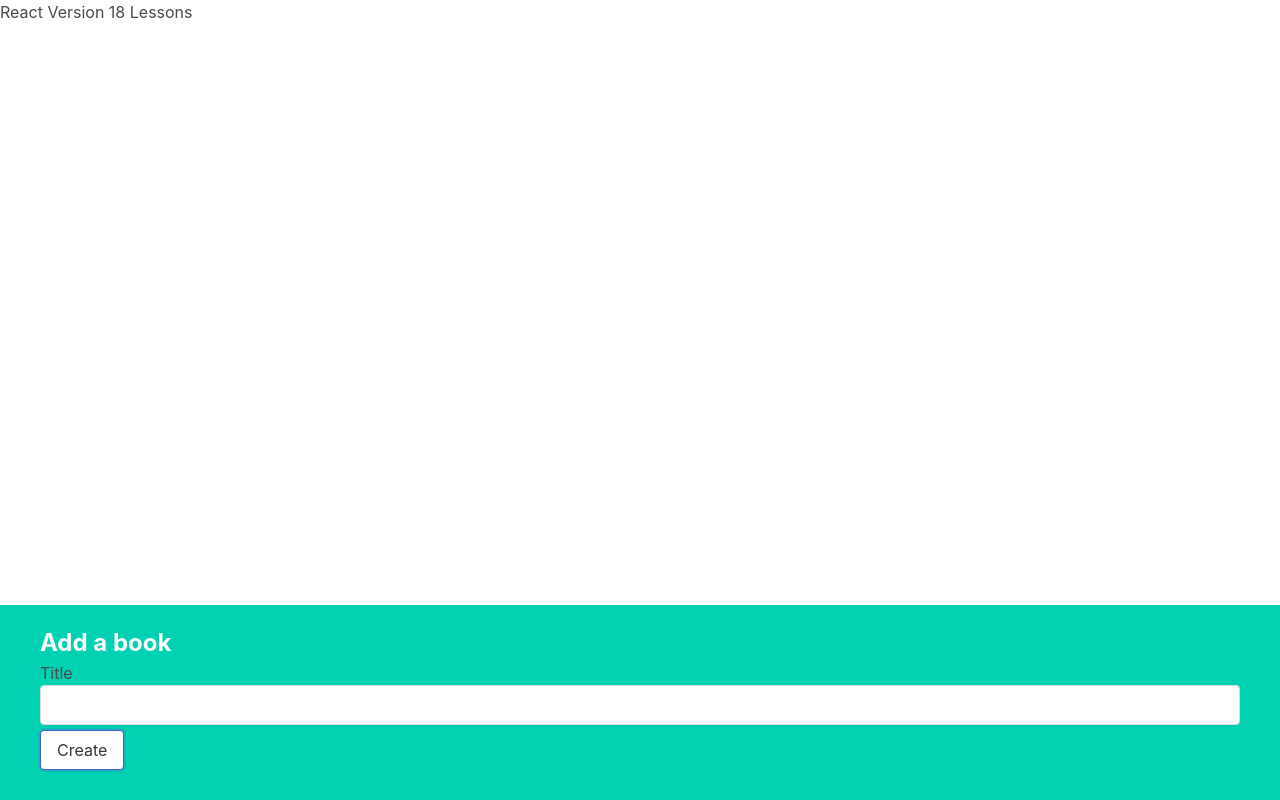
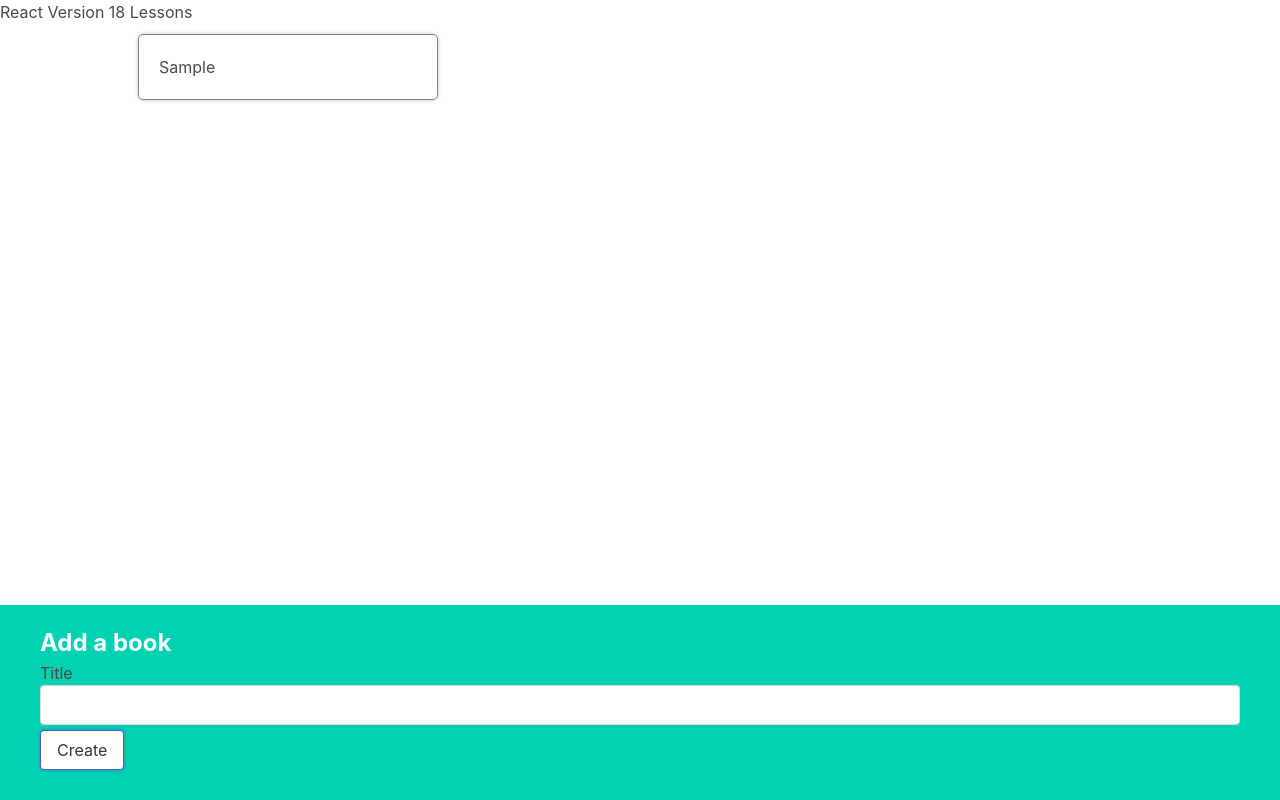
Before and after one commit to hafeezrq/react18-lessons, a React (Create React App) app: page / in a window 1280 px wide. Both pictures are taken after typing "Sample" into the empty fields and a click on the button "Create". Built offline with nearby package versions, Linux system fonts and the light colour scheme.

Commit message:
Code to display list of Books.

```diff
--- a/src/lesson6-forms/BookList.js
+++ b/src/lesson6-forms/BookList.js
@@ -1,5 +1,10 @@
-function BookList() {
-  return <div>BookList</div>;
+import BookShow from './BookShow';
+
+function BookList({ books }) {
+  const renderedBooks = books.map(book => {
+    return <BookShow key={book.id} book={book} />;
+  });
+  return <div className='book-list'>{renderedBooks}</div>;
 }
 
 export default BookList;
--- a/src/lesson6-forms/BookShow.js
+++ b/src/lesson6-forms/BookShow.js
@@ -1,5 +1,5 @@
-function BookShow() {
-  return <div>BookShow</div>;
+function BookShow({ book }) {
+  return <div className='book-show'>{book.title}</div>;
 }
 
 export default BookShow;
--- a/src/lesson6-forms/FormsApp.js
+++ b/src/lesson6-forms/FormsApp.js
@@ -1,5 +1,6 @@
 import { useState } from 'react';
 import BookCreate from './BookCreate';
+import BookList from './BookList';
 
 function FormsApp() {
   const [books, setBooks] = useState([]);
@@ -14,6 +15,7 @@
 
   return (
     <div>
+      <BookList books={books} />
       <BookCreate createBook={createBook} />
     </div>
   );
```
